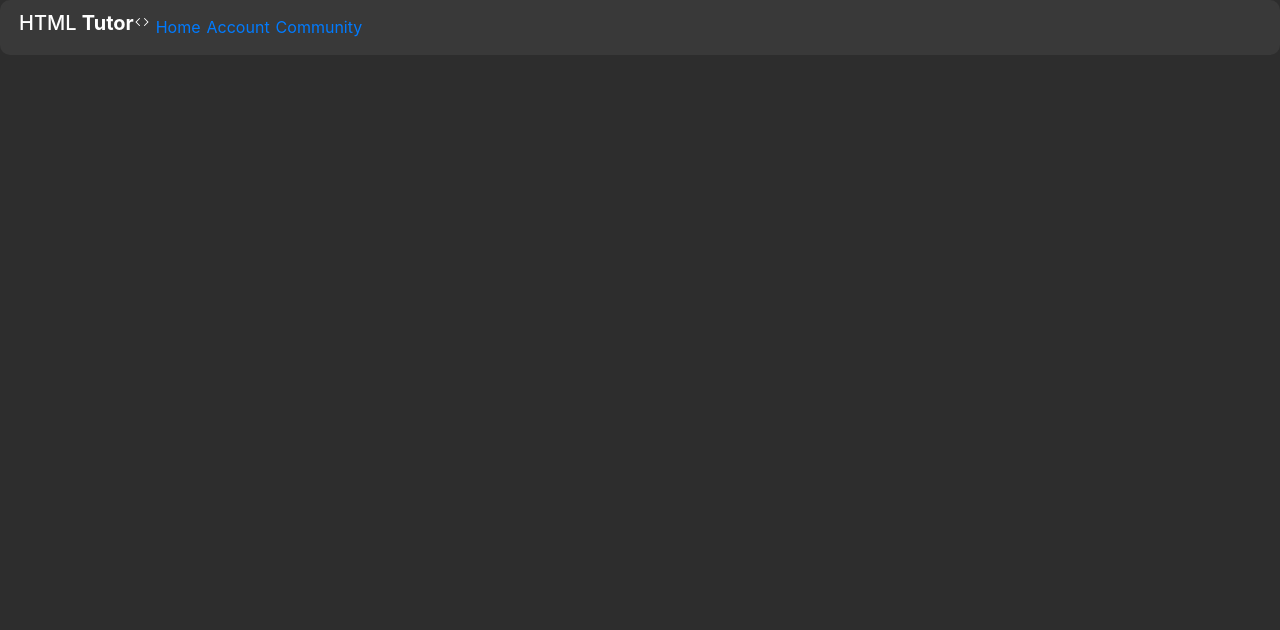
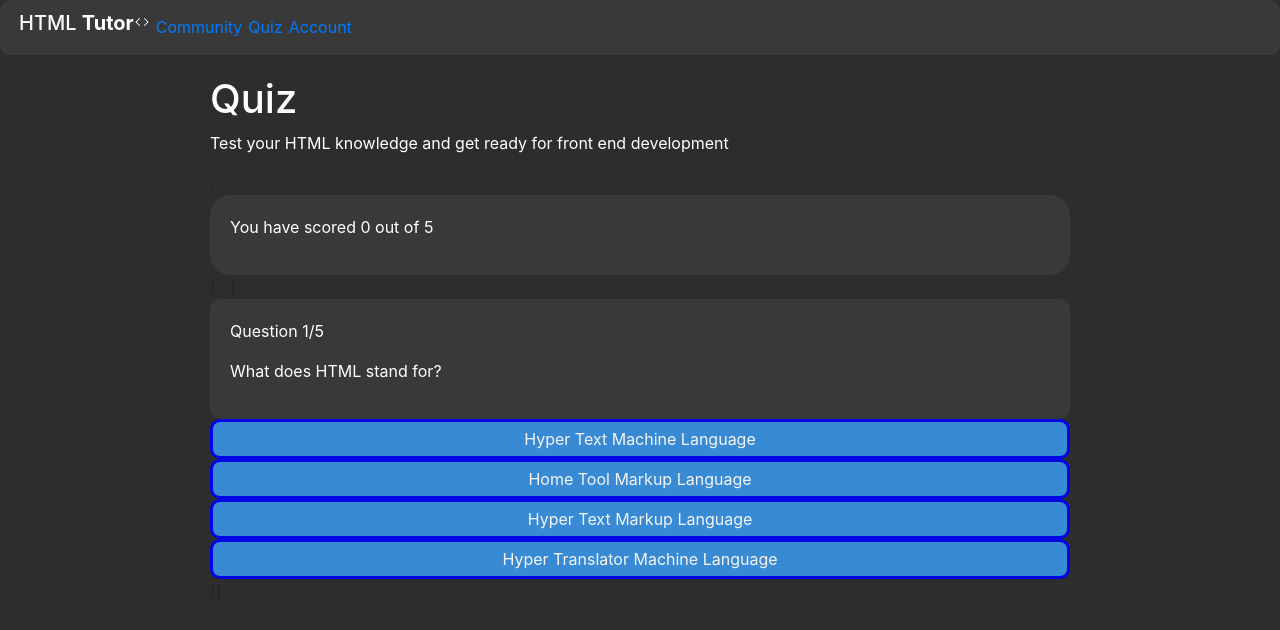
Before and after one commit to shiraz-v9/reactjs-project, a React (Create React App) app: page /quiz in a window 1280 px wide. Shown: the top 630 px of the page. Built offline with nearby package versions, Linux system fonts and the light colour scheme.

Commit message:
new quiz component where you can test HTML knowledge hardcoded

```diff
--- a/src/App.css
+++ b/src/App.css
@@ -105,20 +105,19 @@ button:hover {
 }
 
 .loginPage {
-  width: 80%;
-  /* text-align: center; */
   margin: auto;
   bottom: 0;
   padding: 20px;
   display: flex;
   flex-direction: column;
+  max-width: 900px;
 }
 
 .community {
-  width: 80%;
   margin: auto;
   padding: 20px;
   align-content: center;
+  max-width: 900px;
 }
 
 .questions {
@@ -133,3 +132,17 @@ button:hover {
   background-color: var(--commentColor);
   /* border-radius: 5px; */
 }
+
+.quizPage {
+  margin: auto;
+  padding: 20px;
+  max-width: 900px;
+}
+.questions {
+  background-color: var(--mainColor);
+}
+.quizScore {
+  background-color: var(--mainColor);
+  padding: 20px;
+  border-radius: 20px;
+}
--- a/src/App.js
+++ b/src/App.js
@@ -3,6 +3,7 @@ import Navbar from "./components/navbar";
 import Community from "./components/communityPage";
 import Home from "./components/home";
 import loginPage from "./components/loginPage";
+import Quiz from "./components/quiz";
 import { BrowserRouter, Switch, Route } from "react-router-dom";
 
 function App() {
@@ -14,6 +15,7 @@ function App() {
           <Route path="/" exact component={Home}></Route>
           <Route path="/account" exact component={loginPage}></Route>
           <Route path="/community" exact component={Community}></Route>
+          <Route path="/quiz" exact component={Quiz}></Route>
         </Switch>
       </div>
     </BrowserRouter>
--- a/src/components/navbar.js
+++ b/src/components/navbar.js
@@ -4,6 +4,7 @@ function Navbar() {
   return (
     <div className="navbar sticky">
       <ul className="navul">
+        <a href="http://localhost:3000/">
           <h5>
             HTML <strong>Tutor</strong>
             <svg
@@ -17,16 +18,21 @@ function Navbar() {
               <path d="M5.854 4.854a.5.5 0 1 0-.708-.708l-3.5 3.5a.5.5 0 0 0 0 .708l3.5 3.5a.5.5 0 0 0 .708-.708L2.707 8l3.147-3.146zm4.292 0a.5.5 0 0 1 .708-.708l3.5 3.5a.5.5 0 0 1 0 .708l-3.5 3.5a.5.5 0 0 1-.708-.708L13.293 8l-3.147-3.146z" />
             </svg>
           </h5>
+        </a>
       </ul>
 
+      {/* <ul className="navul">
+        <a href="http://localhost:3000/">Home</a>
+      </ul> */}
+
       <ul className="navul">
-        <a href="http://localhost:3000/">Home</a>
+        <a href="http://localhost:3000/community">Community</a>
+      </ul>
+      <ul className="navul">
+        <a href="http://localhost:3000/quiz">Quiz</a>
       </ul>
       <ul className="navul">
         <a href="http://localhost:3000/account">Account</a>
-      </ul>
-      <ul className="navul">
-        <a href="http://localhost:3000/community">Community</a>
       </ul>
     </div>
   );
--- /dev/null
+++ b/src/components/quiz.js
@@ -0,0 +1,144 @@
+import React, { useState, useEffect } from "react";
+import $ from "jquery";
+
+function Quiz() {
+  const [attempt, setAttempt] = useState("");
+  useEffect(() => {
+    if (localStorage.getItem("quiz1Score") == undefined) {
+      console.log("no quiz");
+      $(".toHide").show("slow");
+      $(".message").hide();
+    } else {
+      console.log("set");
+      $(".toHide").hide("slow");
+      $(".message")
+        .show()
+        .text("You have already attempted this quiz. Try again?");
+    }
+  }, [attempt]);
+
+  const quiz1 = [
+    {
+      question: "What does HTML stand for?",
+      options: [
+        { answer: "Hyper Text Machine Language", isCorrect: false },
+        { answer: "Home Tool Markup Language", isCorrect: false },
+        { answer: "Hyper Text Markup Language", isCorrect: true },
+        { answer: "Hyper Translator Machine Language", isCorrect: false },
+      ],
+    },
+    {
+      question: "How many tags are in a regular element?",
+      options: [
+        { answer: "1", isCorrect: false },
+        { answer: "2", isCorrect: true },
+        { answer: "3", isCorrect: false },
+        { answer: "none", isCorrect: false },
+      ],
+    },
+    {
+      question: "what is the difference in an opening tag and a closing tag?",
+      options: [
+        { answer: "Closing tag has a / in front", isCorrect: true },
+        { answer: "There is no difference ", isCorrect: false },
+        { answer: "Opening tag has a / in front ", isCorrect: false },
+        { answer: "Both tags have / in front", isCorrect: false },
+      ],
+    },
+    {
+      question: "< body > Is this an opening tag or a closing tag?",
+      options: [
+        { answer: "both", isCorrect: false },
+        { answer: "self closing", isCorrect: false },
+        {
+          answer: "closing",
+          isCorrect: false,
+        },
+        {
+          answer: "Opening",
+          isCorrect: true,
+        },
+      ],
+    },
+    {
+      question: "Explain the < br  / > tag",
+      options: [
+        { answer: "it's deprecated", isCorrect: false },
+        { answer: "bold text", isCorrect: false },
+        {
+          answer: "not in use anymore replace with /n newline",
+          isCorrect: false,
+        },
+        {
+          answer: "it's called break tag and it will give you a new line",
+          isCorrect: true,
+        },
+      ],
+    },
+  ];
+  const [currentQuestion, setCurrentQuestion] = useState(0);
+  const [showScore, setShowScore] = useState(false);
+  const [score, setScore] = useState(0);
+
+  const handleScore = (isCorrect) => {
+    if (isCorrect) {
+      setScore(score + 1);
+    }
+
+    const nextQuestion = currentQuestion + 1;
+    if (nextQuestion < quiz1.length) {
+      setCurrentQuestion(nextQuestion);
+    } else {
+      setShowScore(true);
+      localStorage.setItem("quiz1Score", true);
+      setAttempt(true);
+    }
+  };
+  return (
+    <div className="quizPage">
+      <h1>Quiz</h1>
+      <p>Test your HTML knowledge and get ready for front end development</p>;
+      <button
+        className="message toHide"
+        onClick={() => {
+          localStorage.removeItem("quiz1Score");
+          setAttempt(false);
+          setScore(0);
+          setCurrentQuestion(0);
+        }}
+      >
+        Restart
+      </button>
+      <div className="quizScore">
+        <p>
+          You have scored {score} out of {quiz1.length}
+        </p>
+      </div>
+      ) : (
+      <>
+        <div className="questions toHide">
+          <div className="question-count">
+            <p>
+              <span>Question {currentQuestion + 1}</span>/{quiz1.length}
+            </p>
+          </div>
+          <div className="question-text">
+            <p>{quiz1[currentQuestion].question}</p>
+          </div>
+        </div>
+        <div className="answers toHide">
+          {quiz1[currentQuestion].options.map((x) => (
+            <span style={{ display: "flex", flexDirection: "column" }}>
+              <button onClick={() => handleScore(x.isCorrect)}>
+                {x.answer}
+              </button>
+            </span>
+          ))}
+        </div>
+      </>
+      )}
+    </div>
+  );
+}
+
+export default Quiz;
```
Lines whose indentation alone changed are shown as unchanged.
